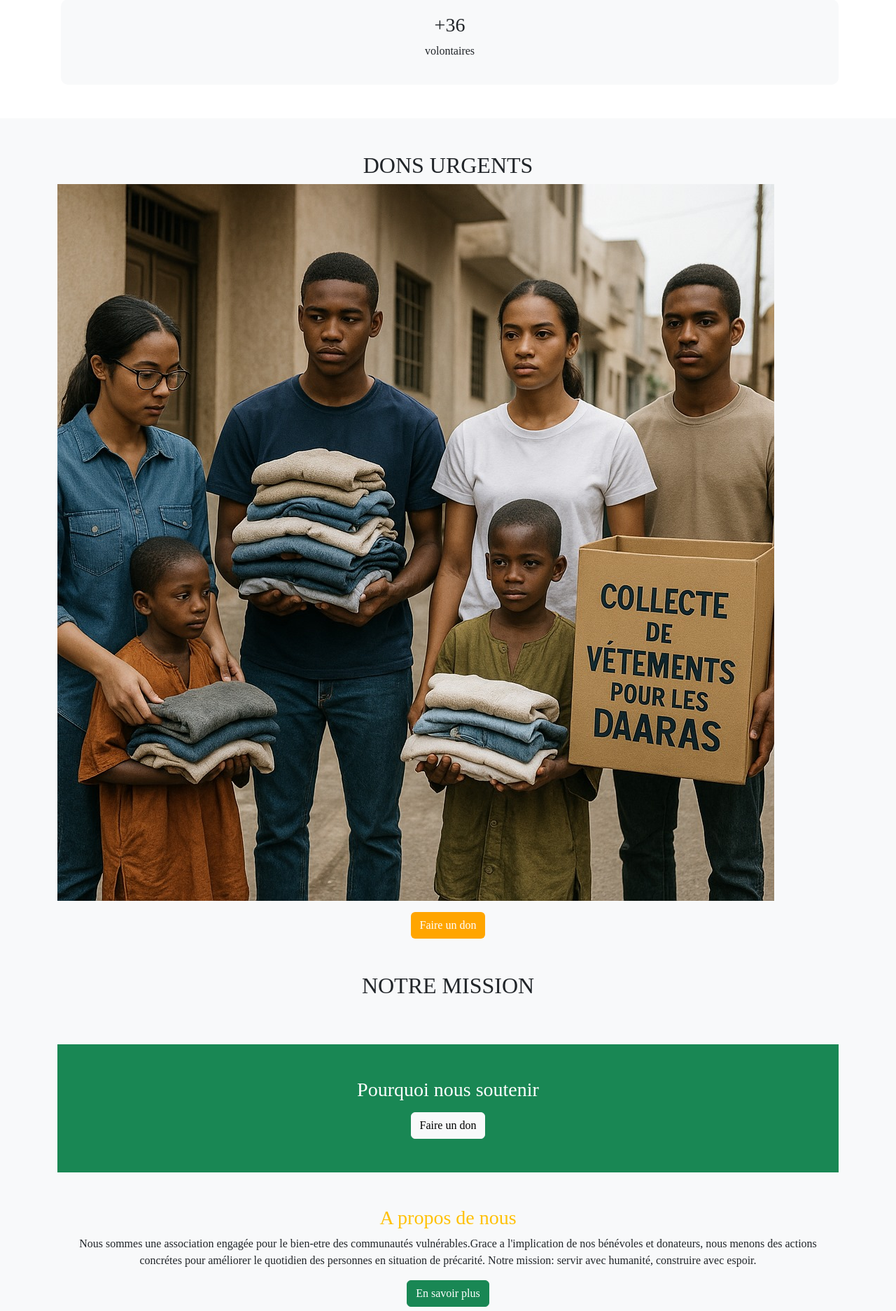
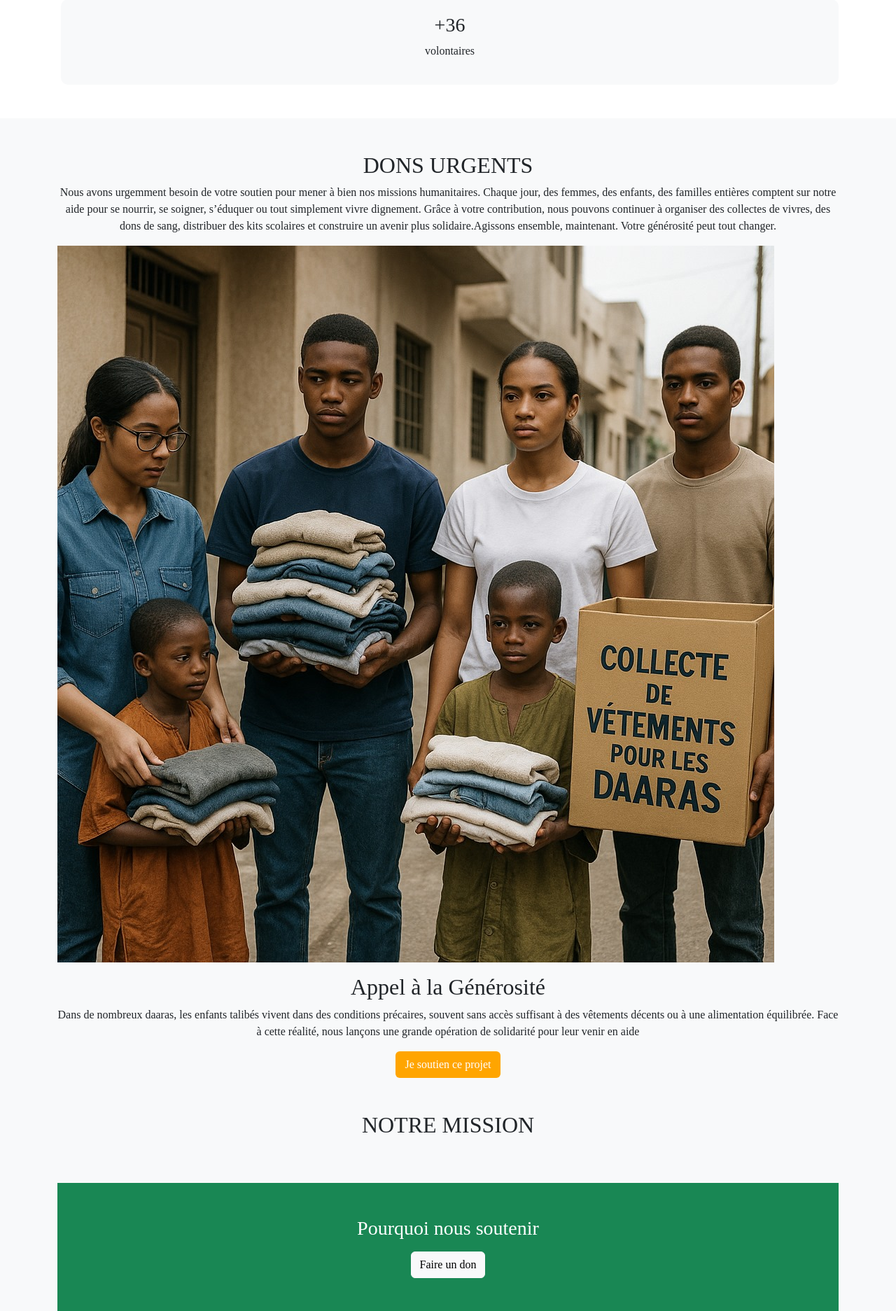
Before and after one commit to KanyC11/Memoire---E-social, a PHP site: page / in a window 1280 px wide. Shown: the part 753-2626 px from the top of the page at 70% size. Run offline with PHP 8.4, Linux system fonts and the light colour scheme.

Commit message:
Création de la page d'accueil

```diff
--- a/index.html
+++ b/index.html
@@ -11,6 +11,7 @@
 </head>
 
 <body>
+    <!-- ENTETE -->
     <nav class="entete">
         <img src="images/don-du-coeur.jpg" alt="" class="logo">
         <a href="index.html" class="menu">Accueil</a>
@@ -20,13 +21,14 @@
         <a href="page-demamde-aide.html" class="menu">Demande d'aide</a>
         <a href="page-connexion.html" class="menu">Connexion</a>
     </nav>
+ <!-- Hero Section -->
     <section class="banniére">
         <div class="container">
             <h1>Bienvenue sur Don Du Coeur</h1>
             <p>Ensemble, semons la solidarité et récoltons l'espoir.</p>
         </div>
     </section>
-
+<!-- STATS -->
     <section class="py-5 text-center">
         <div class="container">
             <div class="row">
@@ -45,20 +47,31 @@
               </div>
         </div>
     </section>
+    <!-- DONS URGENTS-->
     <section class="py-5 bg-light">
         <div class="container">
             <h2 class="text-center">DONS URGENTS</h2>
+            <P class="text-center">Nous avons urgemment besoin de votre soutien pour mener à bien nos missions humanitaires. Chaque jour, des femmes, des enfants, des familles entières comptent sur notre aide pour se nourrir, se soigner, s’éduquer ou tout simplement vivre dignement. Grâce à votre contribution, nous pouvons continuer à organiser des collectes de vivres, des dons de sang, distribuer des kits scolaires et construire un avenir plus solidaire.Agissons ensemble, maintenant. Votre générosité peut tout changer.</P>
             <img src="images/don-urgent.jpg" alt="">
-            <P class="text-center"></P>
             <div class="text-center mt-3">
-                <a href="#" class="btn btn-orange">Faire un don</a>
+                <h2>Appel à la Générosité</h2>
+                <p>Dans de nombreux daaras, les enfants
+talibés vivent dans des conditions
+précaires, souvent sans accès suffisant à
+des vêtements décents ou à une
+alimentation équilibrée. Face à cette
+réalité, nous lançons une grande opération
+de solidarité pour leur venir en aide</p>
+                <a href="#" class="btn btn-orange">Je soutien ce projet</a>
             </div>
+            <!-- MISSION -->
             <section class="py-5">
                 <div class="container">
                     <h2 class="text-center">NOTRE MISSION</h2>
                     <P class="text-center"></P>
                 </div>
             </section>
+            <!-- POURQUOI NOUS SOUTENIR -->
             <Section class="bg-success text-white py-5 text-center">
                 <div class="container">
                     <h3>Pourquoi nous soutenir</h3>
@@ -66,6 +79,7 @@
                     <a href="#" class="btn btn-light">Faire un don</a>
                 </div>
             </Section>
+            <!-- A PROPOS DE NOUS-->
             <section class="py-5">
                 <div class="container text-center">
                     <h3 class="text-warning">A propos de nous</h3>
@@ -73,6 +87,7 @@
                     <a href="#" class="btn btn-success">En savoir plus</a>
                 </div>
             </section>
+            <!-- NOS ACTIONS -->
             <section class="py-5 bg-light">
                 <div class="container">
                     <h3 class="text-center">Nos actions</h3>
@@ -116,27 +131,31 @@
                     </div>
                </div>
             </section>
+            <!-- DEMANDE DE DON -->
             <section class="py-5 text-center">
                 <div class="container">
-                    <h3>Besoin d'aide Faites une demande de don</h3>
+                    <h3>Besoin d'aide ?Faites une demande de don</h3>
                     <p>Notre association est la pour vous accompagner dans les moments difficiles. Si vous traversez une période de précarité ou si vous connaissez quelqu'un dans le besoin , vous pouvez nous adresserune demande de don.</p>
                     <a href="#"class="btn btn-orange">Faire une demande de don</a>
                 </div>
+                <!-- REMERCIEMENT -->
                 <section class="py-5 bg-light text-center">
                     <div class="container">
                         <h4>Merci pour vos dons</h4>
                         <p></p>
                         <div class="row mt-3">
-                            <!-- Images bénévoles (ajoutez vos images ici) -->
+                        <img src="images/don1.jpg" alt="">
+                        <img src="" alt="">
+                        <img src="images/don3.jpg" alt="">
+                        <img src="" alt="">
                         </div>
                     </div>
                 </section>
             </section>
         </div>
     </section>
-
+<!-- FOOTER -->
     <footer>
-
         <div class="row foot" style="background-color: #ff7f00;height: 200px;">
             <div class="col">
                 <img src="images/don-du-coeur.jpg" alt="" class="logo-footer">
@@ -168,7 +187,5 @@
                 <p class="text-center">©️ 2025 Don du Coeur. Tous droits réservés.</p>
             </div>
     </footer>
-
 </body>
-
 </html>
--- a/style.css
+++ b/style.css
@@ -3,7 +3,7 @@
       background: url('banner.jpg.') center/cover no-repeat;
       color: #ff7f00;
       text-align: center;
-      padding: 100px 20px;
+      padding: 100px 30px;
     }
     .btn-orange {
       background-color: orange;
```
